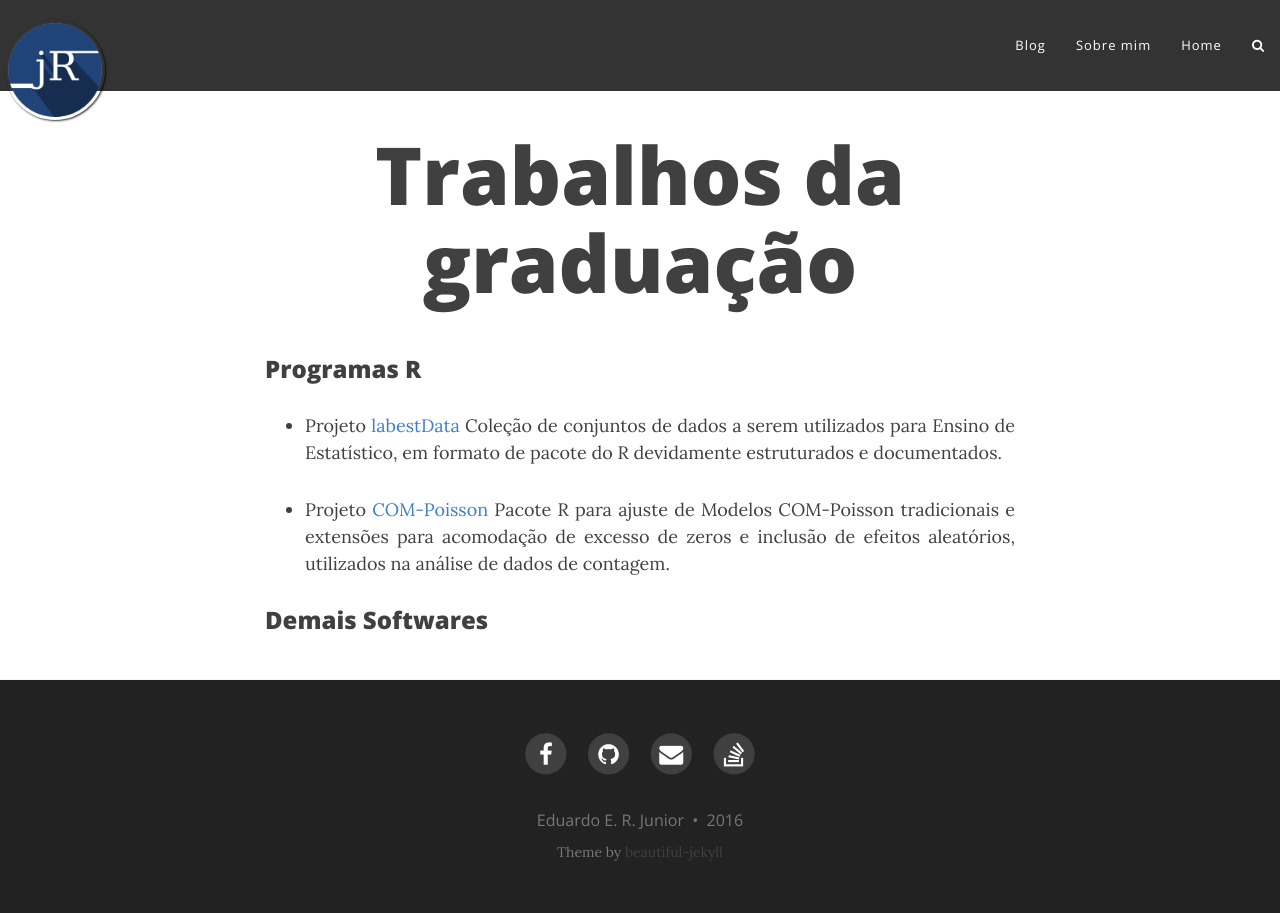
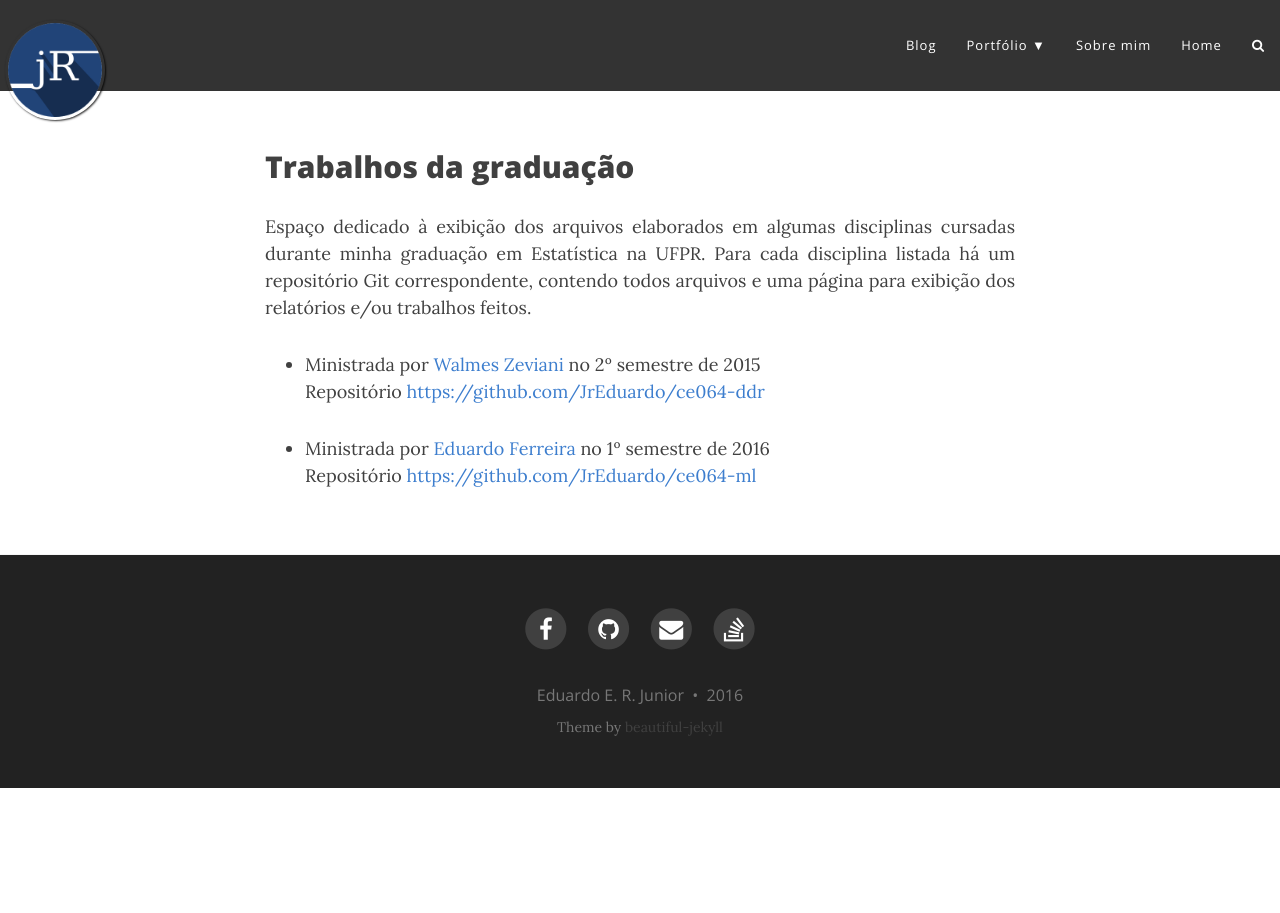
Before and after one commit to JrEduardo/JrEduardo.github.io, a Jekyll site: the page built from graduation.md, in a window 1280 px wide. Built offline with Jekyll 4.4.1, drawn with Linux system fonts in a browser that asks for light colours; nearby versions of some CDN libraries.

Commit message:
Adiciona a página graduation à barra de navegação e a atualiza

```diff
--- a/_config.yml
+++ b/_config.yml
@@ -24,6 +24,8 @@
 # List of links in the navigation bar
 navbar-links:
   Blog: "blog/"
+  Portfólio:
+    - Trabalhos da graduação: "graduation"
   Sobre mim: "aboutme"
   Home:
 nav-search: "search"
--- a/graduation.md
+++ b/graduation.md
@@ -1,21 +1,25 @@
 ---
 layout: page
-title: Trabalhos da graduação
 ---
 
-### Programas R ###
+## Trabalhos da graduação ##
 
-* Projeto
-  [labestData](https://gitlab.c3sl.ufpr.br/pet-estatistica/labestData)
-  Coleção de conjuntos de dados a serem utilizados para Ensino de
-  Estatístico, em formato de pacote do R devidamente estruturados e
-  documentados.
+Espaço dedicado à exibição dos arquivos elaborados em algumas
+disciplinas cursadas durante minha graduação em Estatística na
+UFPR. Para cada disciplina listada há um repositório Git correspondente,
+contendo todos arquivos e uma página para exibição dos relatórios e/ou
+trabalhos feitos.
 
-* Projeto
-  [COM-Poisson](https://gitlab.c3sl.ufpr.br/eerj12/tccPackage)
-  Pacote R para ajuste de Modelos COM-Poisson tradicionais e extensões
-  para acomodação de excesso de zeros e inclusão de efeitos aleatórios,
-  utilizados na análise de dados de contagem.
+* [ce064-ddr]: Ferramentas para Documentos Dinâmicos Reproduzíveis \
+  Ministrada por [Walmes Zeviani] no 2º semestre de 2015\
+  Repositório [https://github.com/JrEduardo/ce064-ddr](https://github.com/JrEduardo/ce064-ddr)
 
+* [ce064-ml]: Introdução ao Machine Learning \
+  Ministrada por [Eduardo Ferreira] no 1º semestre de 2016\
+  Repositório [https://github.com/JrEduardo/ce064-ml](https://github.com/JrEduardo/ce064-ml)
 
-### Demais Softwares ###
+<!--------------------------------------------- -->
+[ce064-ddr]: https://jreduardo.github.io/ce064-ddr
+[Walmes Zeviani]: http://www.leg.ufpr.br/doku.php/pessoais:walmes
+[ce064-ml]: https://jreduardo.github.io/ce064-ml
+[Eduardo Ferreira]: http://www.leg.ufpr.br/doku.php/pessoais:e.ferreira
```
